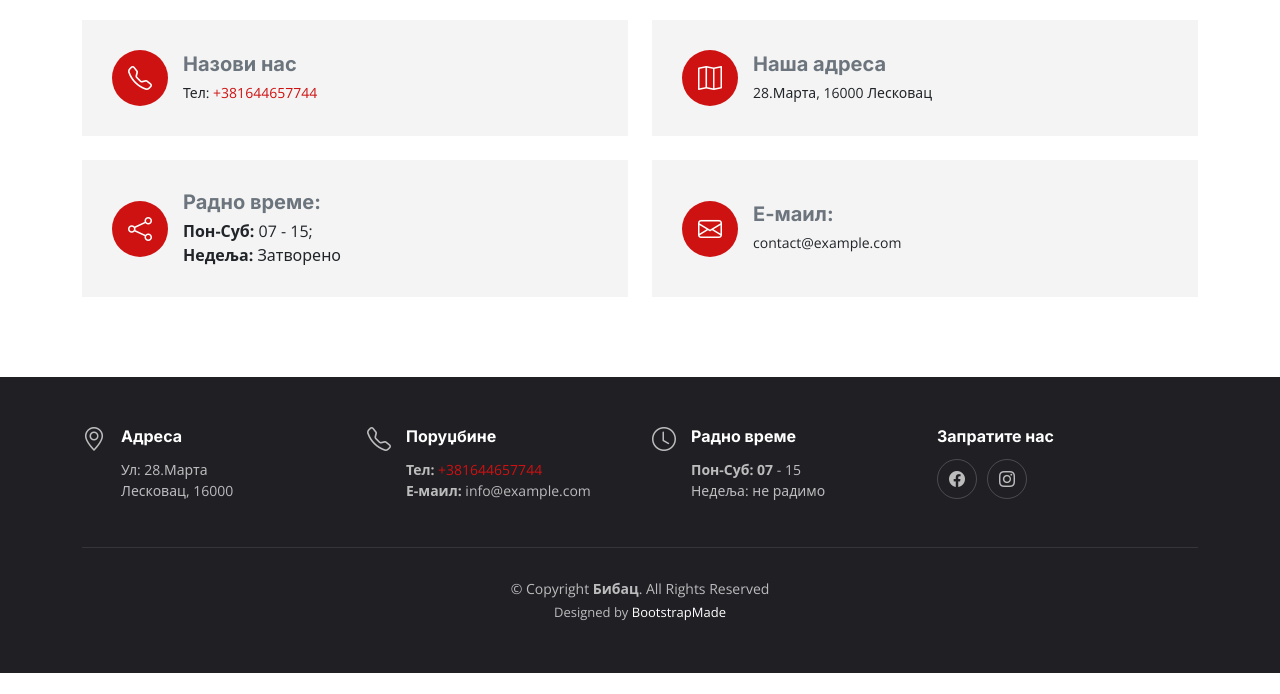
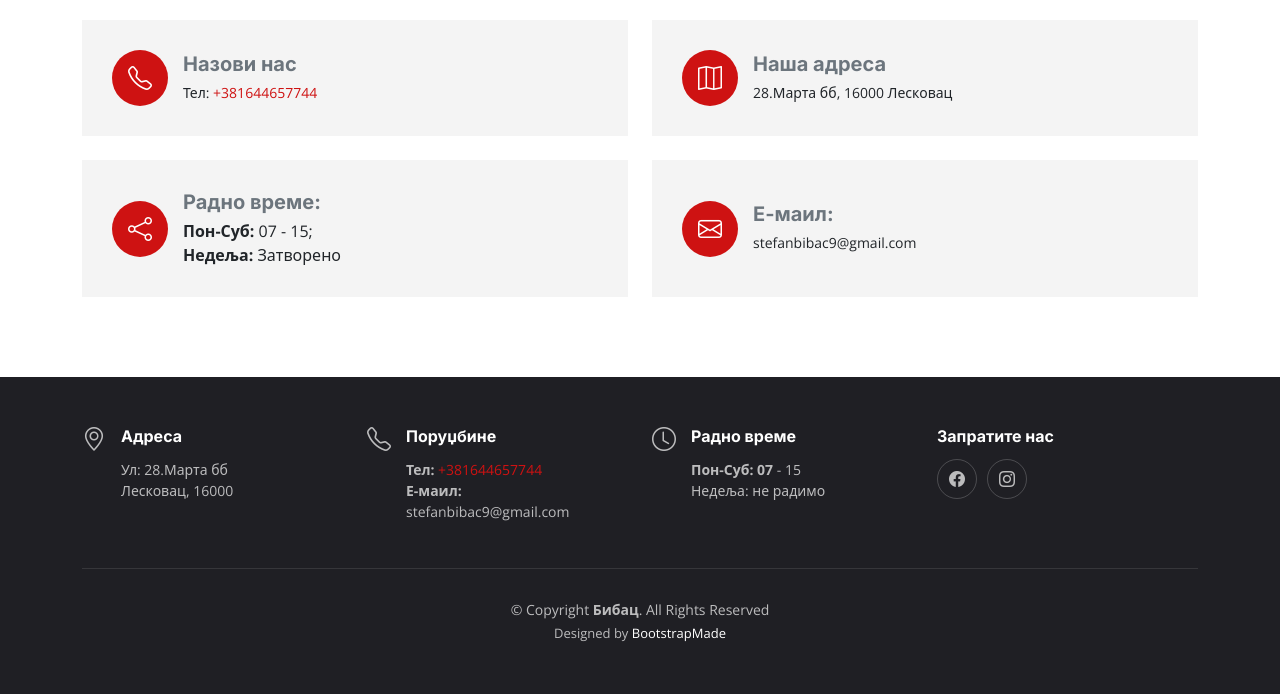
Before and after one commit to MihajloIT/BIBAC, a plain HTML site: page index.html in a window 1280 px wide. Shown: the part 8376-9070 px from the top of the page. Before the commit the page ends 9049 px from the top, so only its background shows below. Drawn offline with nearby package versions, Linux system fonts and the light colour scheme.

```diff
--- a/assets/css/main.css
+++ b/assets/css/main.css
@@ -1288,6 +1288,7 @@ color: rgba(255, 255, 255, 0.6);
 }
 
 
+
 .book-a-table .php-email-form h3 {
   font-size: 14px;
   font-weight: 700;
--- a/index.html
+++ b/index.html
@@ -988,7 +988,7 @@
               <i class="icon bi bi-map flex-shrink-0"></i>
               <div>
                 <h3>Наша адреса</h3>
-                <p>28.Марта, 16000 Лесковац</p>
+                <p>28.Марта бб, 16000 Лесковац</p>
               </div>
             </div>
           </div><!-- End Info Item -->
@@ -1010,7 +1010,7 @@
               <i class="icon bi bi-envelope flex-shrink-0"></i>
               <div>
                 <h3>Е-маил:</h3>
-                <p>contact@example.com</p>
+                <p>stefanbibac9@gmail.com</p>
               </div>
             </div>
           </div><!-- End Info Item -->
@@ -1057,7 +1057,7 @@
           <div>
             <h4>Адреса</h4>
             <p>
-              Ул: 28.Марта <br>
+              Ул: 28.Марта бб <br>
               Лесковац, 16000<br>
             </p>
           </div>
@@ -1070,7 +1070,7 @@
             <h4>Поруџбине</h4>
             <p>
               <strong>Тел:</strong><a href="tel:+381644657744"> +381644657744</a><br>
-              <strong>Е-маил:</strong> info@example.com<br>
+              <strong>Е-маил:</strong> stefanbibac9@gmail.com<br>
             </p>
           </div>
         </div>
```
